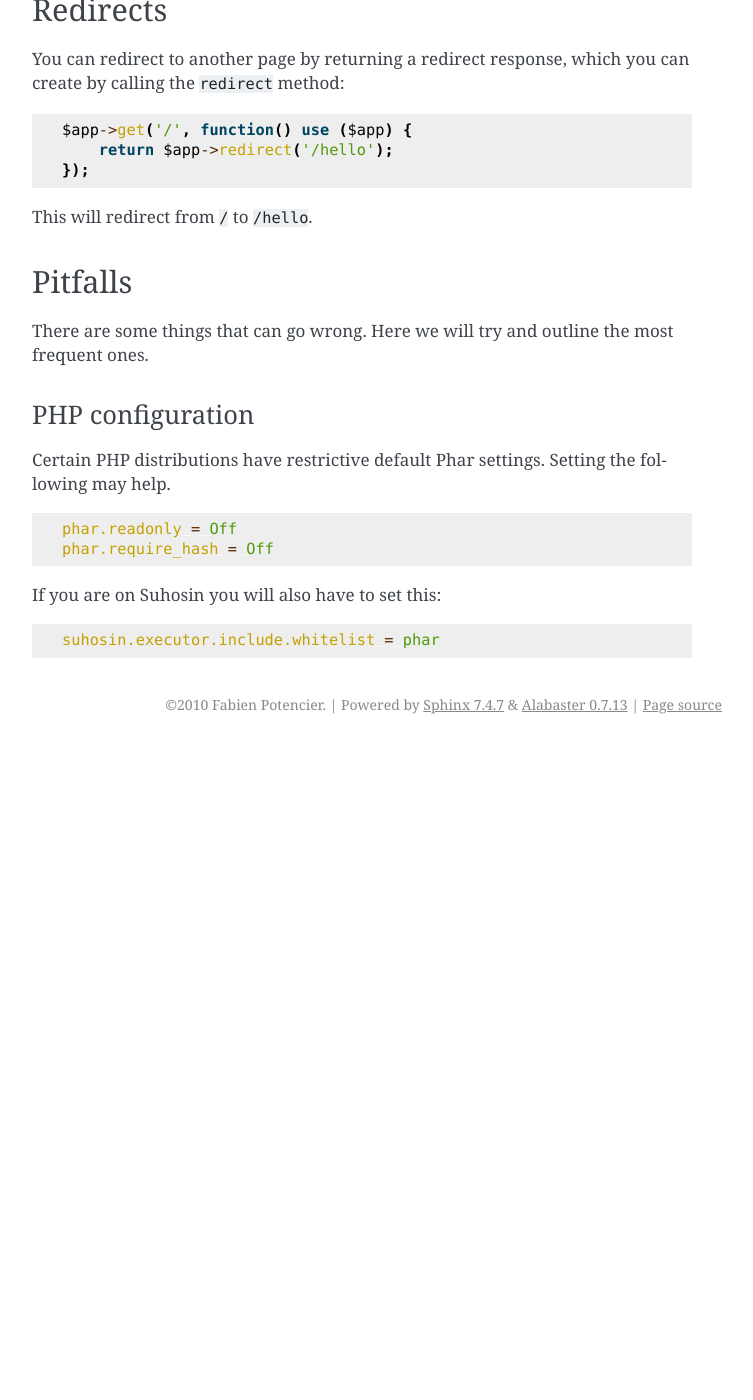
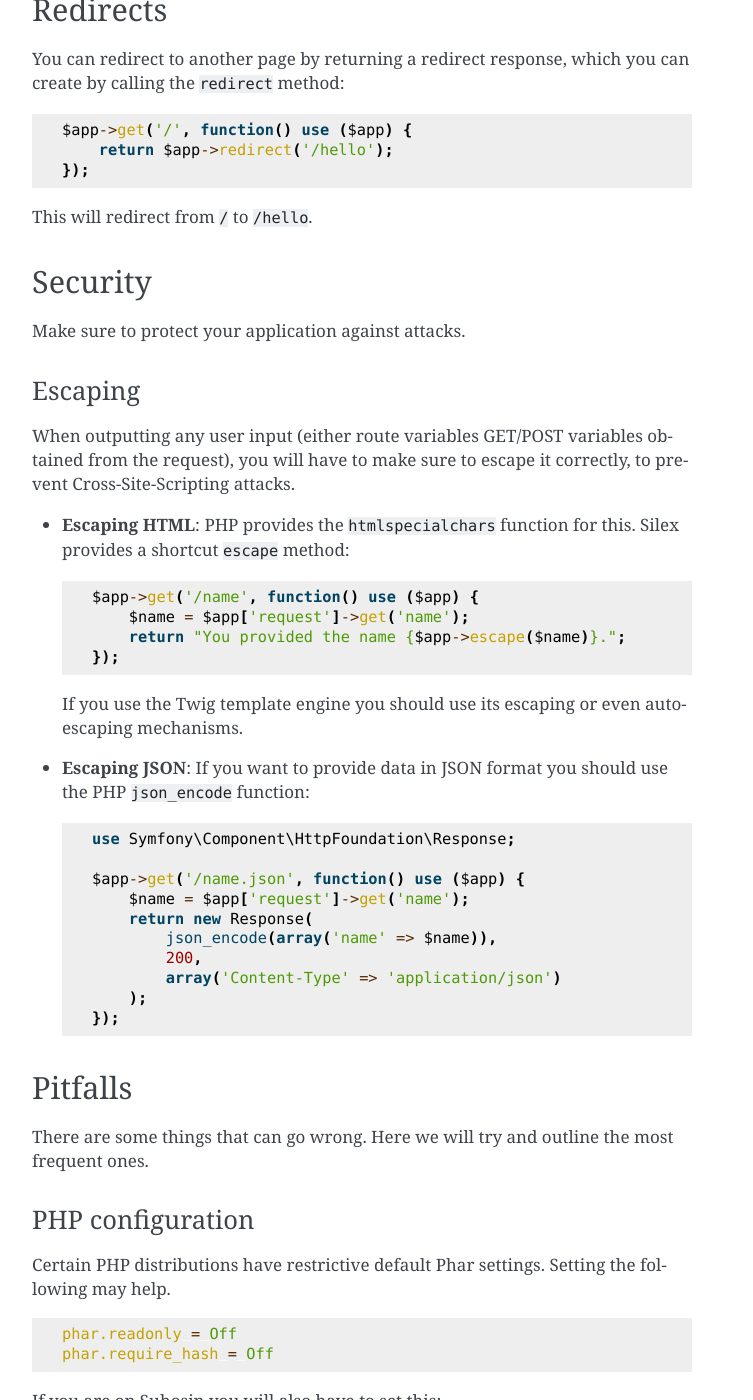
Before and after one commit to silexphp/Silex, a Sphinx documentation site: the page built from doc/usage.rst, in a window 1280 px wide and 1400 px high, scrolled down 6875 px. Shown: the whole window, without its empty margins (388-1141 px from the left). Built offline with Sphinx 7.4.7, drawn with Linux system fonts in a browser that asks for light colours; before the commit the page ends 7619 px from its top, so only the background shows below that.

Commit message:
[docs] some docs for escape()

```diff
--- a/doc/usage.rst
+++ b/doc/usage.rst
@@ -343,6 +343,43 @@ you can create by calling the ``redirect`` method::
 
 This will redirect from ``/`` to ``/hello``.
 
+Security
+--------
+
+Make sure to protect your application against attacks.
+
+Escaping
+~~~~~~~~
+
+When outputting any user input (either route variables GET/POST variables
+obtained from the request), you will have to make sure to escape it
+correctly, to prevent Cross-Site-Scripting attacks.
+
+* **Escaping HTML**: PHP provides the ``htmlspecialchars`` function for this.
+  Silex provides a shortcut ``escape`` method::
+
+      $app->get('/name', function() use ($app) {
+          $name = $app['request']->get('name');
+          return "You provided the name {$app->escape($name)}.";
+      });
+
+  If you use the Twig template engine you should use its escaping or even
+  auto-escaping mechanisms.
+
+* **Escaping JSON**: If you want to provide data in JSON format you should
+  use the PHP ``json_encode`` function::
+
+      use Symfony\Component\HttpFoundation\Response;
+
+      $app->get('/name.json', function() use ($app) {
+          $name = $app['request']->get('name');
+          return new Response(
+              json_encode(array('name' => $name)),
+              200,
+              array('Content-Type' => 'application/json')
+          );
+      });
+
 Pitfalls
 --------
 
```
